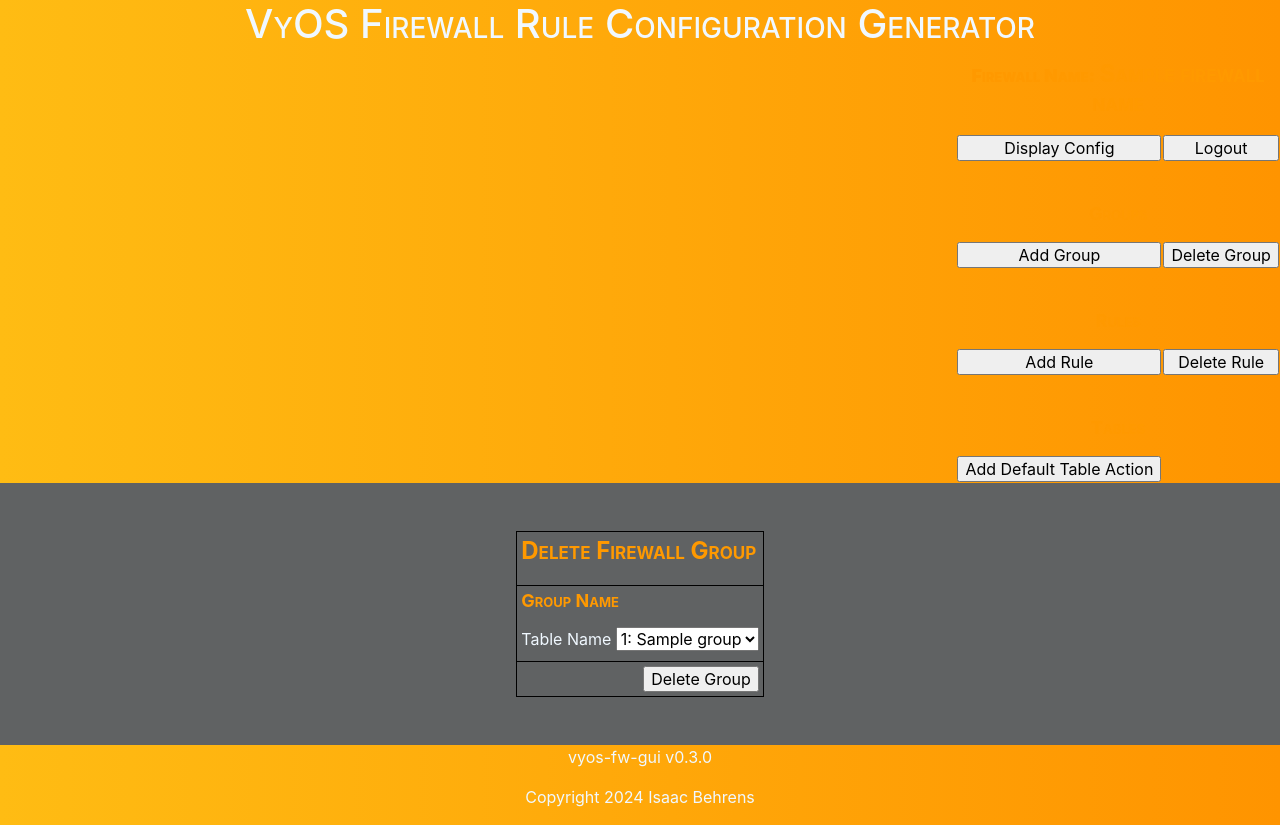
After one commit to ibehren1/fw-gui, a Flask app: template templates/delete_group_form.html in a window 1280 px wide. The commit adds this page. Run offline with Flask 3, Linux system fonts and the light colour scheme; the template is opened without the code that fills it: most values are stand-ins (such as "Sample title", 1, 10 or a date in 2020); some libraries are stand-ins or nearby versions.

Commit message:
Add option to delete groups.

```diff
--- a/app.py
+++ b/app.py
@@ -16,6 +16,8 @@ from package.functions import (
     add_default_rule,
     add_group_to_data,
     add_rule_to_data,
+    assemble_list_of_groups,
+    delete_group_from_data,
     delete_rule_from_data,
     generate_config,
 )
@@ -85,11 +87,36 @@ def default_rule_form():
         )
 
 
+@app.route("/delete_group", methods=["POST"])
+def delete_group():
+    delete_group_from_data(session, request)
+
+    return redirect(url_for("display_config"))
+
+
 @app.route("/delete_rule", methods=["POST"])
 def delete_rule():
     delete_rule_from_data(session, request)
 
     return redirect(url_for("display_config"))
+
+
+@app.route("/delete_group_form")
+def delete_group_form():
+    if "firewall_name" not in session:
+        return redirect(url_for("login"))
+    else:
+        group_list = assemble_list_of_groups(session)
+
+        # If there are no groups, just display the config
+        if group_list == []:
+            return redirect(url_for("display_config"))
+
+        return render_template(
+            "delete_group_form.html",
+            firewall_name=session["firewall_name"],
+            group_list=group_list,
+        )
 
 
 @app.route("/delete_rule_form")
--- a/templates/basic_page.html
+++ b/templates/basic_page.html
@@ -104,7 +104,9 @@
                 </a>
             </td>
             <td>
-                Delete Group
+                <a href="{{ url_for('delete_group_form')}}">
+                    <input type="submit" value="Delete Group" style="width: 100%">
+                </a>
             </td>
         </tr>
         <tr>
--- /dev/null
+++ b/templates/delete_group_form.html
@@ -0,0 +1,37 @@
+{% extends "basic_page.html" %}
+{% block body %}
+<br><br>
+<table align=center border=1px bordercolor="#000000" cellpadding="4px" cellspacing=0>
+    <form action="/delete_group" , method="post">
+        <tr>
+            <th colspan="5" align="left">
+                <p style="font-weight:bold;font-variant:small-caps;font-size:x-large;color:#ff9900">
+                    Delete Firewall Group
+                </p>
+
+            </th>
+        </tr>
+        <tr>
+            <td colspan="3">
+                <p style="font-weight:bold;font-variant:small-caps;font-size:large;color:#ff9900">
+                    Group Name
+                </p>
+                <label for="fw_table">Table Name</label>
+                <select name="group" id="group">
+                    {% for group in group_list %}
+                    <option value='{{group[0]}},{{group[1]}}'>{{group[0]}}:
+                        {{group[1]}}
+                    </option>
+                    {% endfor %}
+                </select>
+            </td>
+        <tr>
+            <td align="right" colspan="5">
+                <input type="submit" value="Delete Group">
+            </td>
+        </tr>
+        </tr>
+    </form>
+</table>
+<br><br>
+{% endblock body %}
```
Also changed, not shown: package/functions.py (+84 -7 lines), templates/add_group_form.html (+12 -4 lines).
